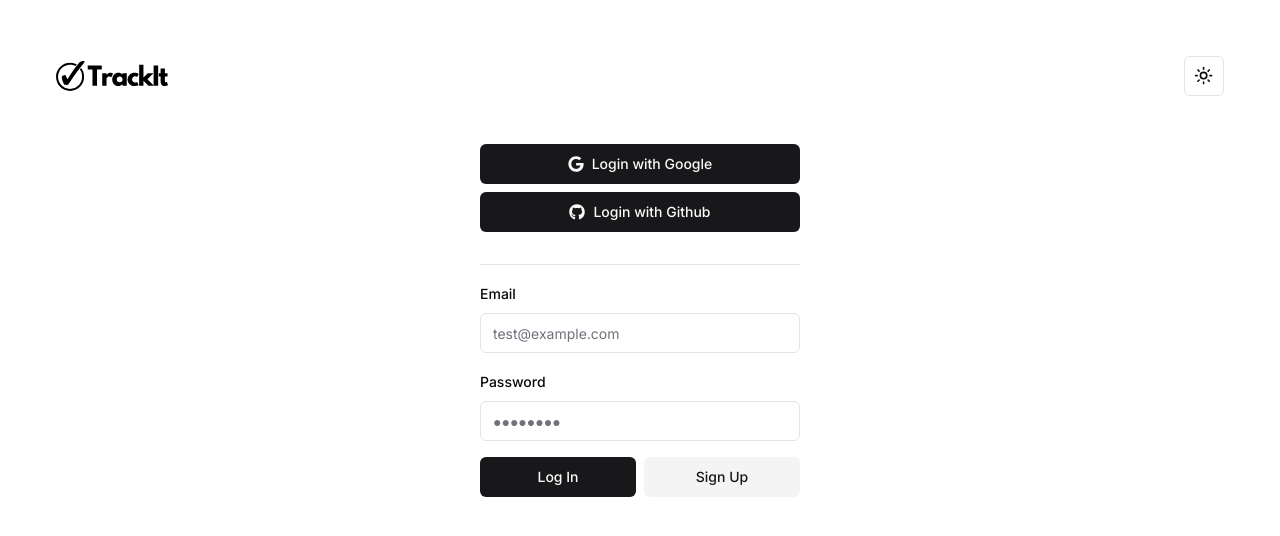
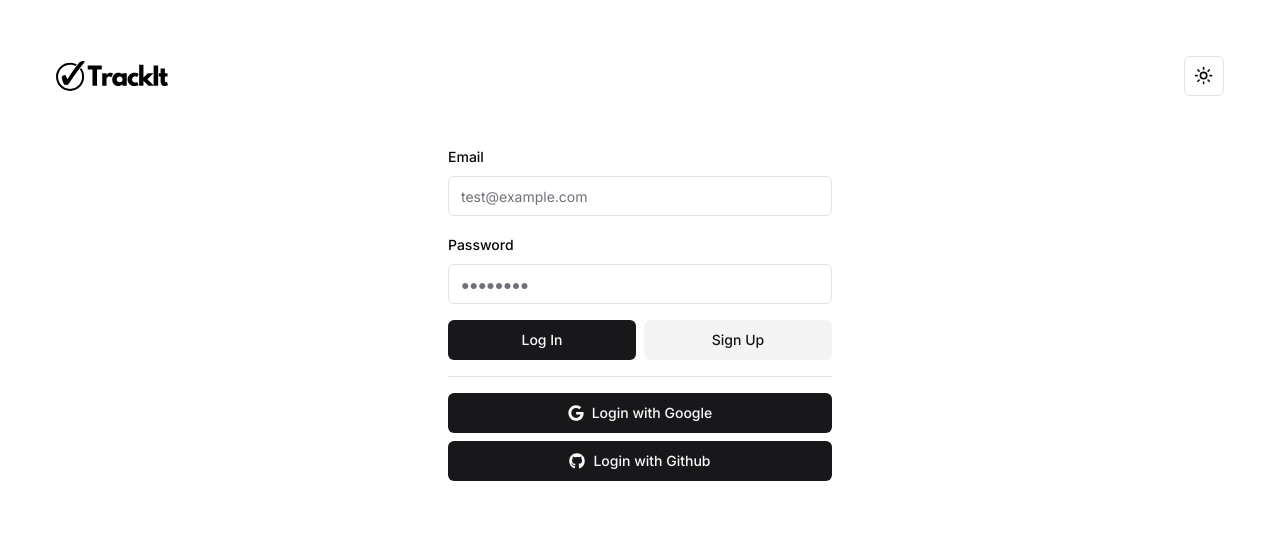
Before and after one commit to notbowen/track-it, a Next.js app: page /auth in a window 1280 px wide. Shown: the top 536 px of the page. Built offline with nearby package versions, Linux system fonts and the light colour scheme.

Commit message:
fix: update login page view

```diff
--- a/app/auth/page.tsx
+++ b/app/auth/page.tsx
@@ -5,10 +5,10 @@ import { Separator } from "@/components/ui/separator";
 export default function Auth() {
     return (
         <main className="p-12">
-            <div className="flex flex-col w-80 mx-auto">
+            <div className="flex flex-col w-80 mx-auto xl:w-96">
+                <AuthForm />
+                <Separator className="my-4" />
                 <AuthButtons />
-                <Separator className="my-4" />
-                <AuthForm />
             </div>
         </main>
     )
```
